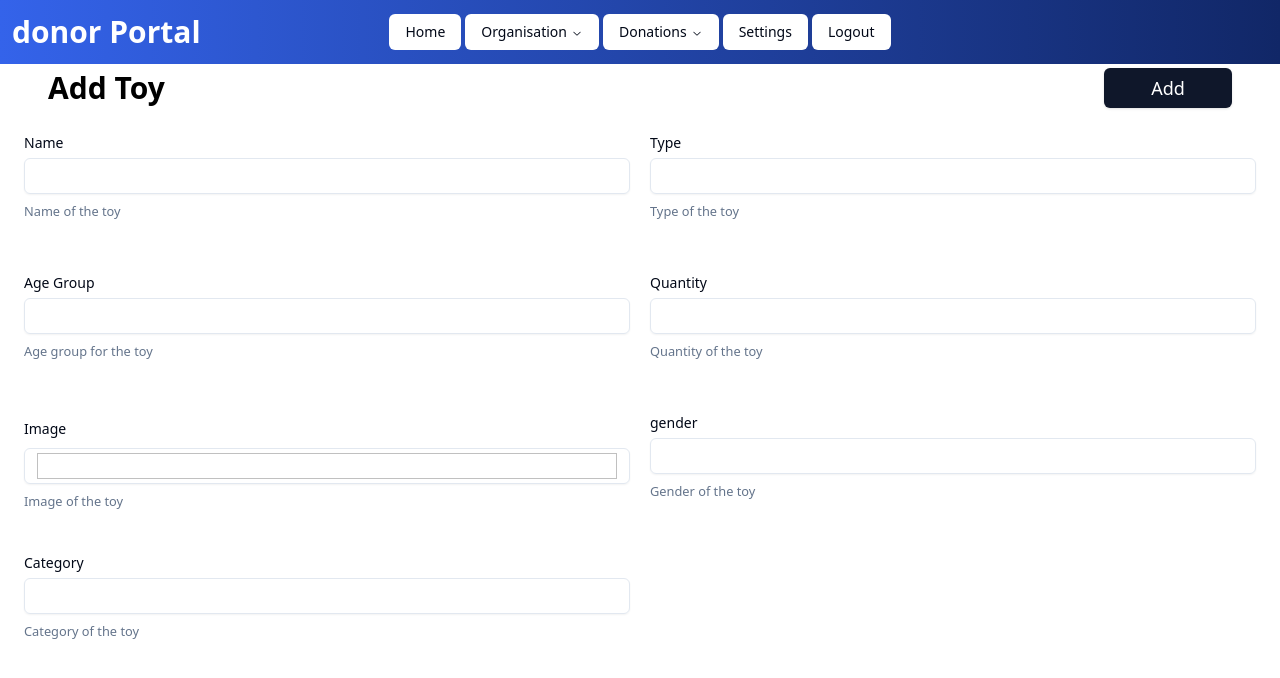
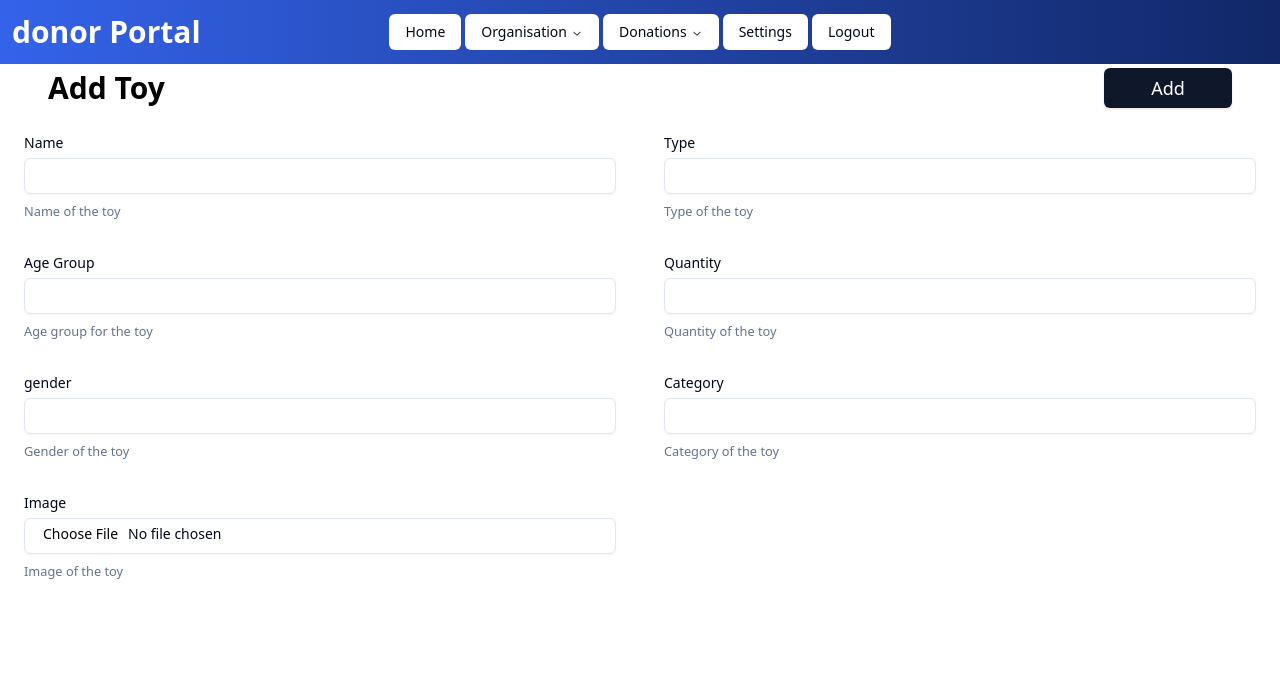
Before and after one commit to DottierDark/TempleSE, a React (Vite) app: page /donor/toy in a window 1280 px wide. Shown: the top 678 px of the page. Built offline with nearby package versions, Linux system fonts and the light colour scheme.

Commit message:
feat: styling inputs

```diff
--- a/src/Components/details/fields/ImageField.tsx
+++ b/src/Components/details/fields/ImageField.tsx
@@ -9,6 +9,7 @@ import {
 } from '../../shadcn/ui/form';
 import { Input } from '../../shadcn/ui/input';
 import { useDetailsContext } from '../useDetailsContext';
+import { ChangeEvent, useState } from 'react';
 
 export default function ImageField({
 	name,
@@ -26,18 +27,17 @@ export default function ImageField({
 	detailsClassName: string;
 }) {
 	const form = useFormContext();
-	const { watch } = form;
-	const value = watch(name);
 	const { addEditMode } = useDetailsContext();
+	const [preview, setPreview] = useState('');
 
-	const image = <img src={value} alt={label} className="w-20 h-9" />;
+	const image = <img src={preview} alt={label} className="w-full h-[30vh]" />;
 
 	return (
 		<FormField
 			control={form.control}
 			name={name}
-			render={({ field }) => (
-				<FormItem>
+			render={({ field: { onChange, value, ...field } }) => (
+				<FormItem className="flex flex-col h-[400px]">
 					<FormLabel>{label}</FormLabel>
 					{addEditMode ? (
 						<>
@@ -45,13 +45,22 @@ export default function ImageField({
 								<Input
 									placeholder={placeholder}
 									{...field}
-									type="image"
-									className={inputClassName + 'indent-[-1px]'}
+									type="file"
+									className={inputClassName}
+									onChange={(event) => {
+										const { displayUrl } = getImageData(event);
+										setPreview(displayUrl);
+										onChange(displayUrl);
+									}}
 								/>
 							</FormControl>
 						</>
+					) : value ? (
+						image
 					) : (
-						image
+						<span className="flex h-9 w-full rounded-md px-3 py-2 text-sm indent-px">
+							No image yet!
+						</span>
 					)}
 					<FormDescription>{description}</FormDescription>
 					{addEditMode && <FormMessage />}
@@ -60,3 +69,18 @@ export default function ImageField({
 		/>
 	);
 }
+
+function getImageData(event: ChangeEvent<HTMLInputElement>) {
+	// FileList is immutable, so we need to create a new one
+	const dataTransfer = new DataTransfer();
+
+	// Add newly uploaded images
+	Array.from(event.target.files!).forEach((image) =>
+		dataTransfer.items.add(image)
+	);
+
+	const files = dataTransfer.files;
+	const displayUrl = URL.createObjectURL(event.target.files![0]);
+
+	return { files, displayUrl };
+}
--- a/src/Components/details/fields/NumberField.tsx
+++ b/src/Components/details/fields/NumberField.tsx
@@ -44,12 +44,12 @@ export default function NumberField({
 									placeholder={placeholder}
 									{...field}
 									type="number"
-									className={inputClassName + 'indent-[-1px]'}
+									className={inputClassName}
 								/>
 							</FormControl>
 						</>
 					) : (
-						<span className="flex h-9 w-full rounded-md px-3 py-2 text-sm">
+						<span className="flex h-9 w-full rounded-md px-3 py-2 text-sm indent-px">
 							{value}
 						</span>
 					)}
--- a/src/Components/details/fields/TextField.tsx
+++ b/src/Components/details/fields/TextField.tsx
@@ -44,12 +44,12 @@ export default function TextField({
 									placeholder={placeholder}
 									{...field}
 									type="text"
-									className={inputClassName + 'indent-[-1px]'}
+									className={inputClassName}
 								/>
 							</FormControl>
 						</>
 					) : (
-						<span className="flex h-9 w-full rounded-md px-3 py-2 text-sm">
+						<span className="flex h-9 w-full rounded-md px-3 py-2 text-sm indent-px">
 							{value}
 						</span>
 					)}
--- a/src/Components/details/types.ts
+++ b/src/Components/details/types.ts
@@ -1,4 +1,5 @@
 export type TDetailsContext = {
+	canEdit: boolean;
 	isAddMode: boolean;
 	isEditMode: boolean;
 	addEditMode: boolean;
--- a/src/Components/details/useDetailsContext.tsx
+++ b/src/Components/details/useDetailsContext.tsx
@@ -2,6 +2,7 @@ import React, { createContext, useContext, useState } from 'react';
 import { TDetailsContext } from './types';
 
 export const DetailsContext = createContext<TDetailsContext>({
+	canEdit: false,
 	isAddMode: false,
 	isEditMode: false,
 	setIsAddMode: () => {},
@@ -15,9 +16,11 @@ export const useDetailsContext = () => useContext(DetailsContext);
 
 export const DetailsContextProvider = ({
 	children,
+	canEdit,
 	title,
 	id,
 }: React.PropsWithChildren<{
+	canEdit: boolean;
 	title: string;
 	id?: string;
 }>) => {
@@ -25,6 +28,7 @@ export const DetailsContextProvider = ({
 	const [isAddMode, setIsAddMode] = useState(id ? false : true);
 
 	const value = {
+		canEdit,
 		isAddMode,
 		isEditMode,
 		setIsAddMode,
--- a/src/Pages/Donor/Details/Toy.tsx
+++ b/src/Pages/Donor/Details/Toy.tsx
@@ -61,7 +61,7 @@ export default function Toy() {
 		<Form {...form}>
 			<DetailsContextProvider title="Toy" id={id}>
 				<Details>
-					<div className="grid grid-cols-2 p-6 gap-5">
+					<div className="grid grid-cols-2 p-6 gap-x-12">
 						<TextField
 							name="name"
 							label="Name"
@@ -94,14 +94,6 @@ export default function Toy() {
 							inputClassName=""
 							placeholder=""
 						/>
-						<ImageField
-							name="img"
-							label="Image"
-							description="Image of the toy"
-							detailsClassName=""
-							inputClassName=""
-							placeholder=""
-						/>
 						<TextField
 							name="gender"
 							label="gender"
@@ -118,6 +110,14 @@ export default function Toy() {
 							inputClassName=""
 							placeholder=""
 						/>
+						<ImageField
+							name="img"
+							label="Image"
+							description="Image of the toy"
+							detailsClassName=""
+							inputClassName=""
+							placeholder=""
+						/>
 					</div>
 				</Details>
 			</DetailsContextProvider>
```
